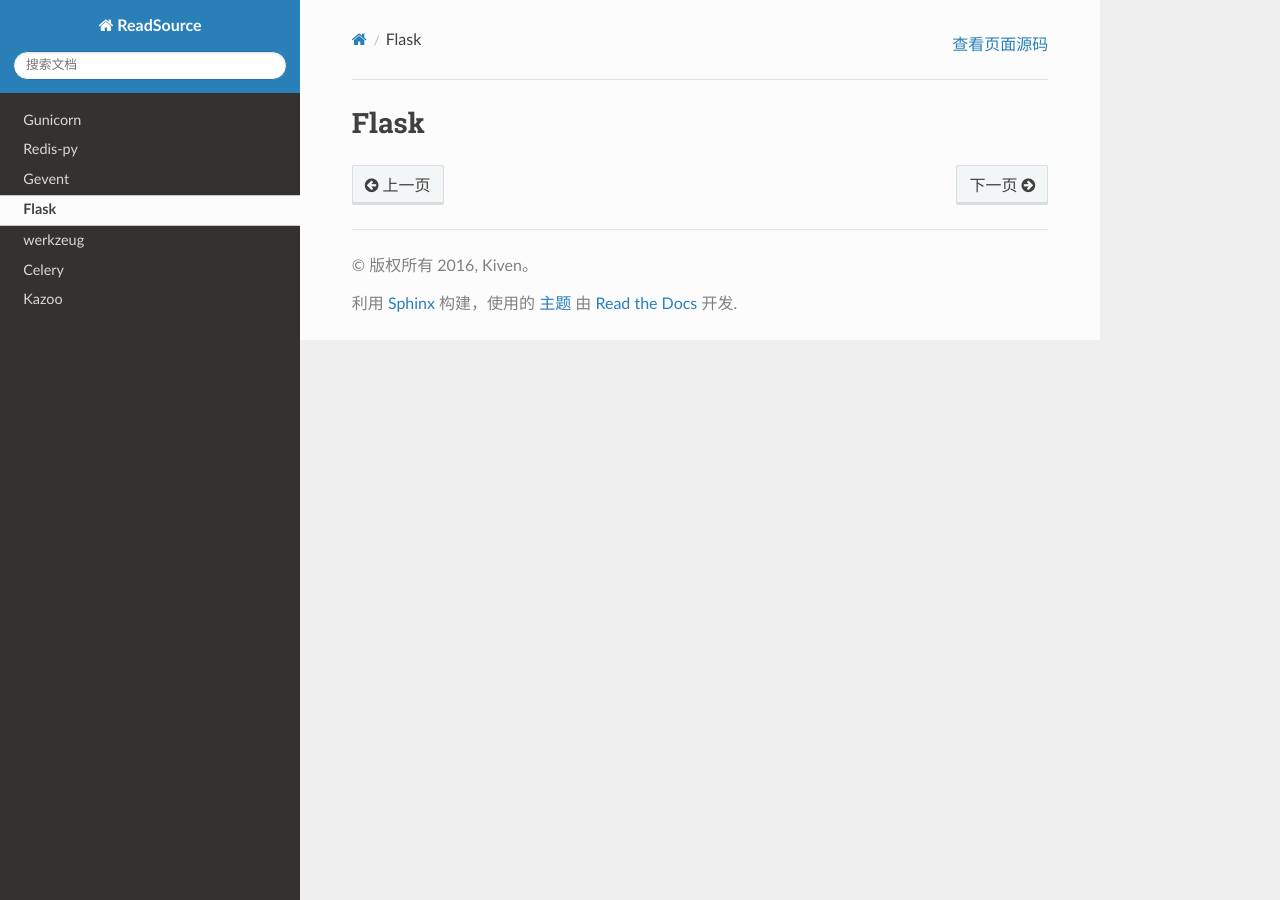
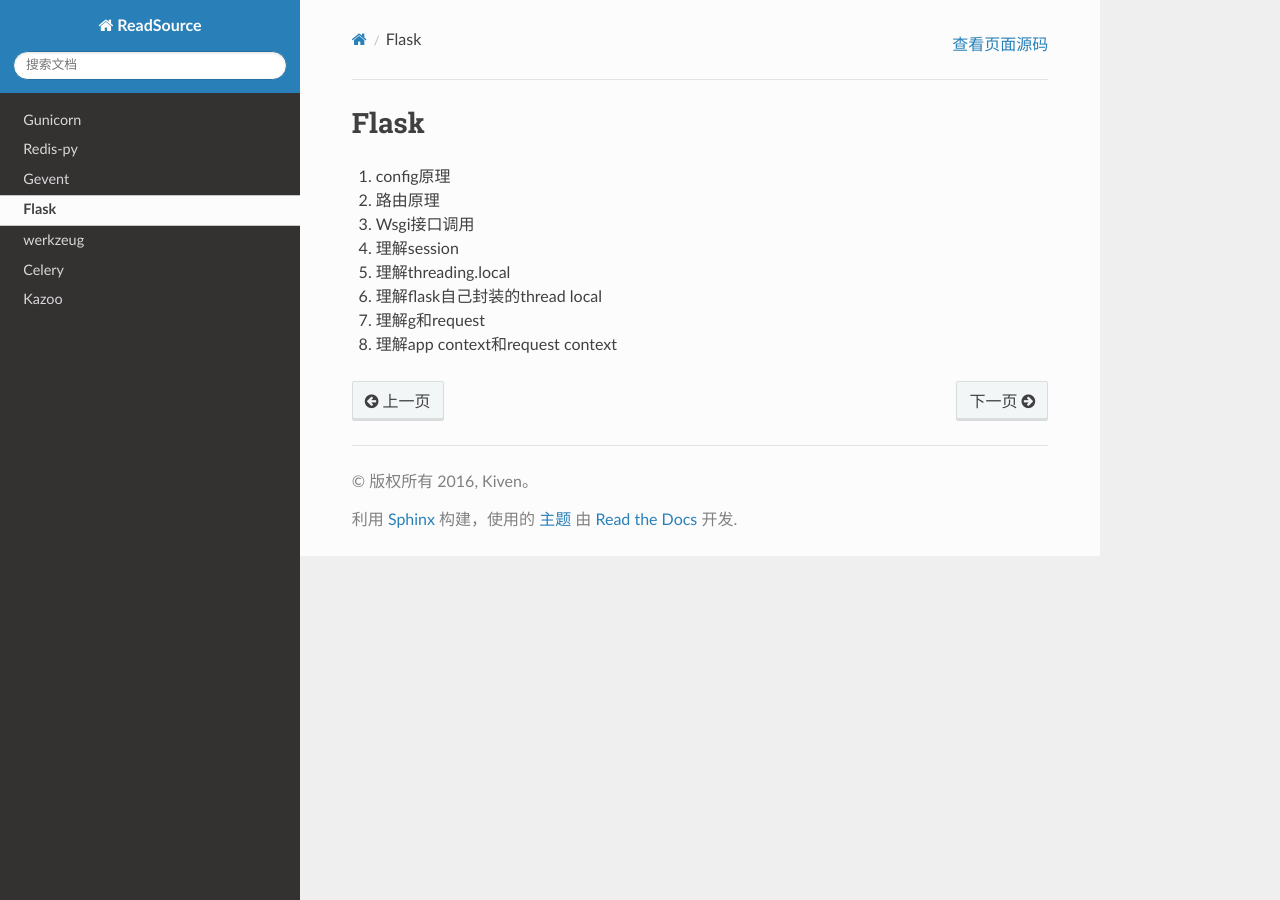
Before and after one commit to MrKiven/ReadSource, a Sphinx documentation site: the page built from docs/flask/index.rst, in a window 1280 px wide. Built offline with Sphinx 7.4.7 and the Read the Docs theme 2.0.0, drawn with Linux system fonts in a browser that asks for light colours; the version number could not be read and is left out.

Commit message:
flask read sort

```diff
--- a/docs/flask/index.rst
+++ b/docs/flask/index.rst
@@ -2,3 +2,12 @@
 
 Flask
 ======
+
+1. config原理
+2. 路由原理
+3. Wsgi接口调用
+4. 理解session
+5. 理解threading.local
+6. 理解flask自己封装的thread local
+7. 理解g和request
+8. 理解app context和request context
```
